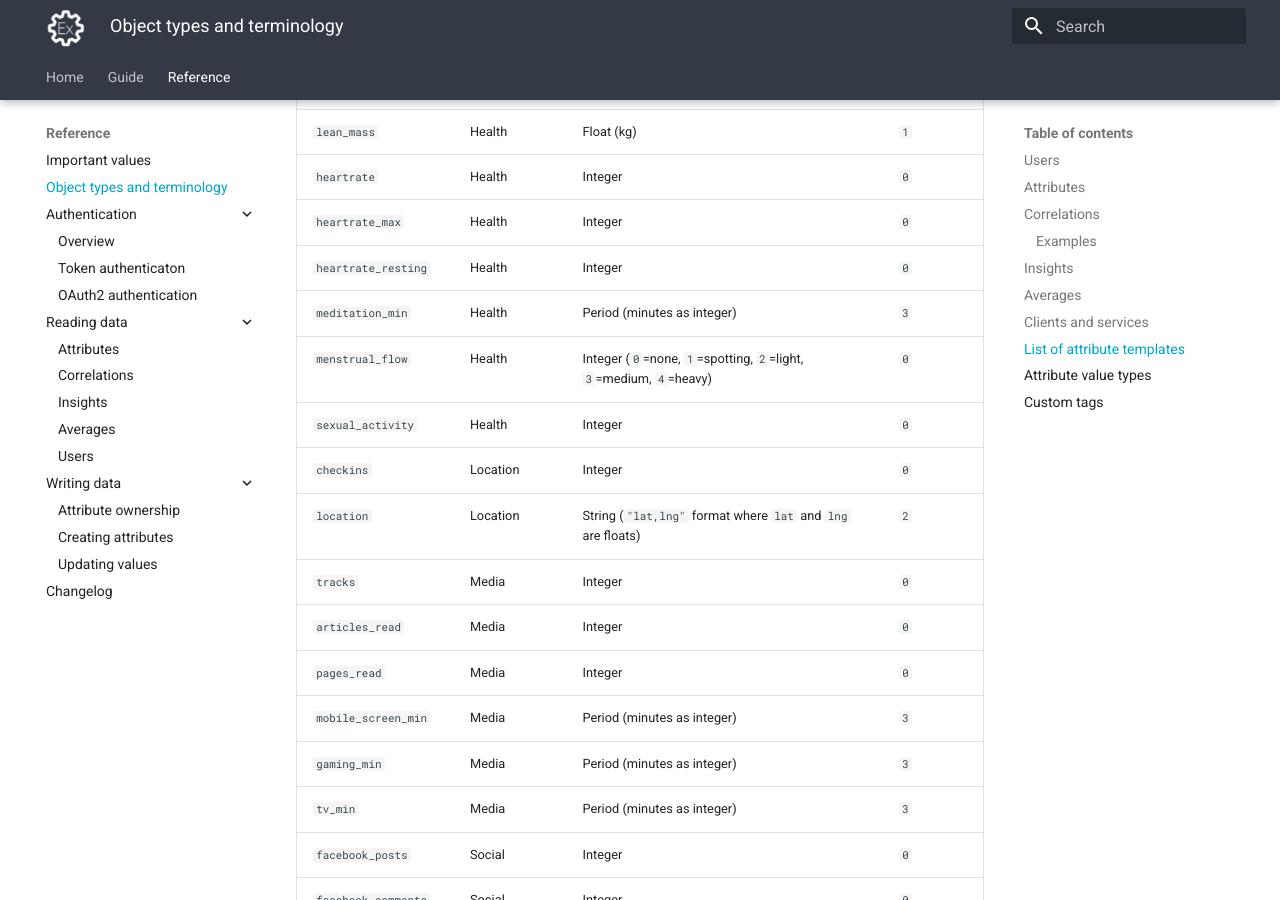
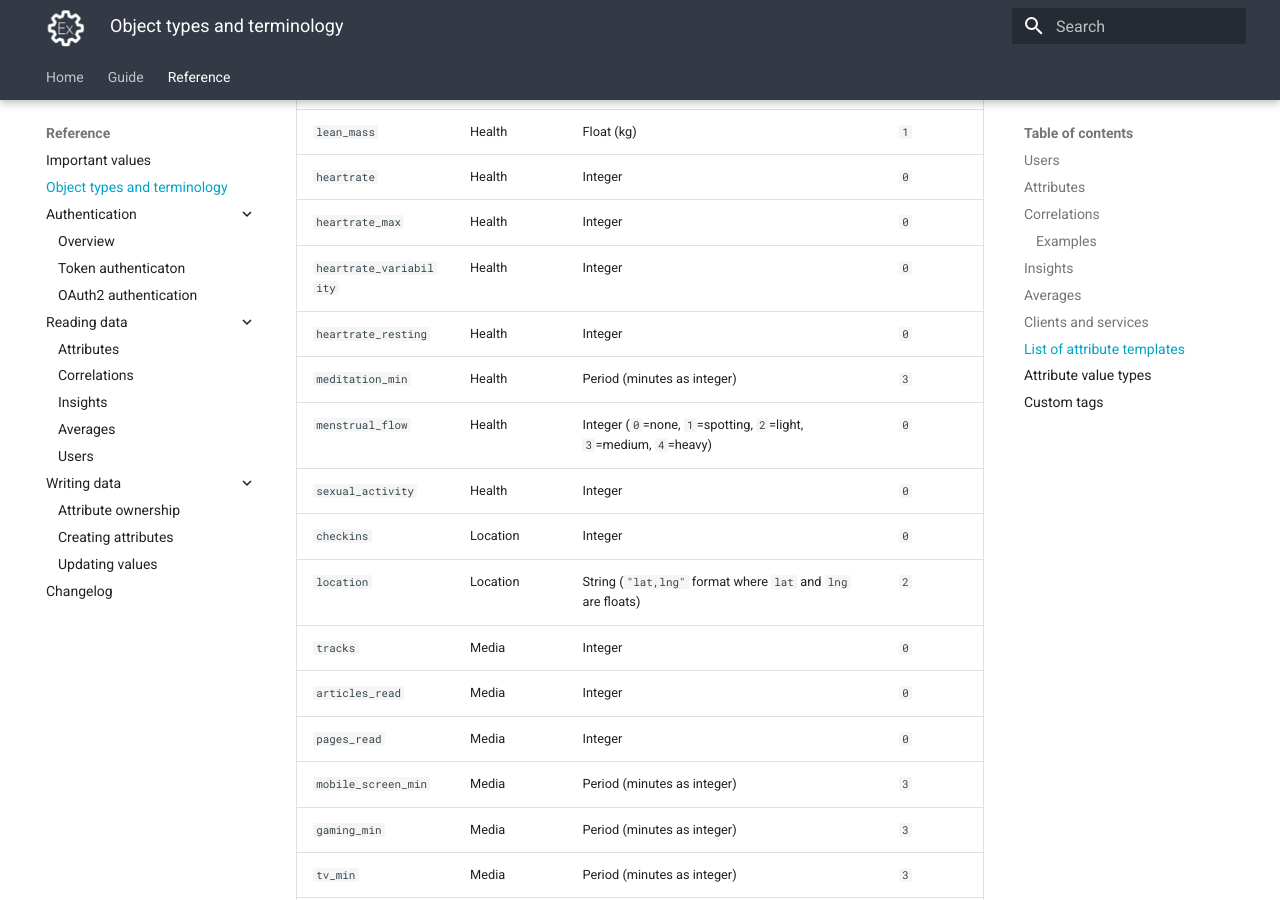
Before and after one commit to hellocodeco/exist-api-docs, an MkDocs documentation site: the page built from docs/reference/object_types.md, in a window 1280 px wide and 900 px high, scrolled down 8250 px. Built offline with MkDocs 1.6.1 and Material for MkDocs 9.7.7, drawn with Linux system fonts in a browser that asks for light colours.

Commit message:
add hrv att

```diff
--- a/docs/reference/object_types.md
+++ b/docs/reference/object_types.md
@@ -275,6 +275,7 @@ Name                | Group        | Value type description         | Value type
 `lean_mass` | Health | Float (kg) | `1`
 `heartrate`         | Health       | Integer                        | `0`
 `heartrate_max` | Health | Integer | `0`
+`heartrate_variability` | Health | Integer | `0`
 `heartrate_resting` | Health | Integer | `0`
 `meditation_min`    | Health       | Period (minutes as integer)    | `3`
 `menstrual_flow` | Health | Integer (`0`=none, `1`=spotting, `2`=light, `3`=medium, `4`=heavy) | `0`
```
